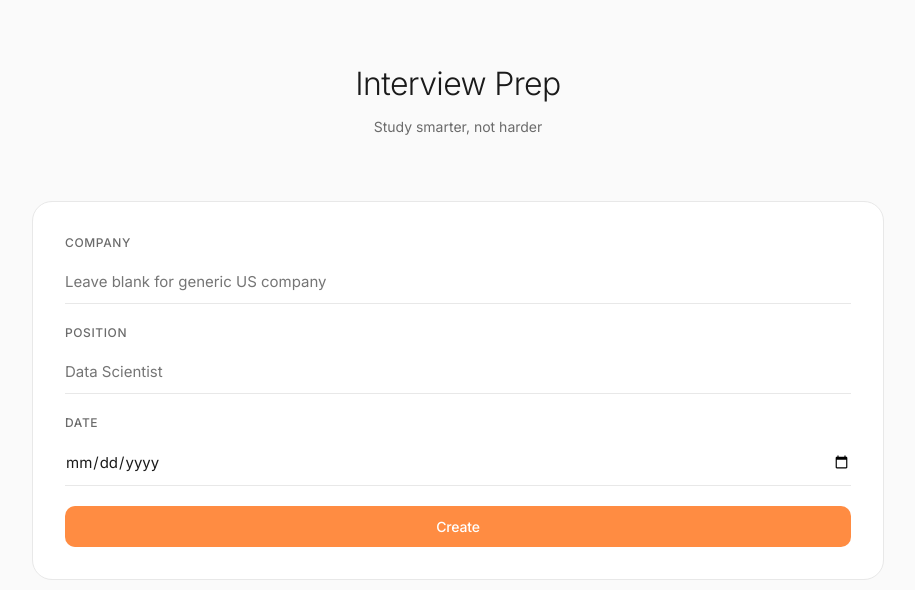
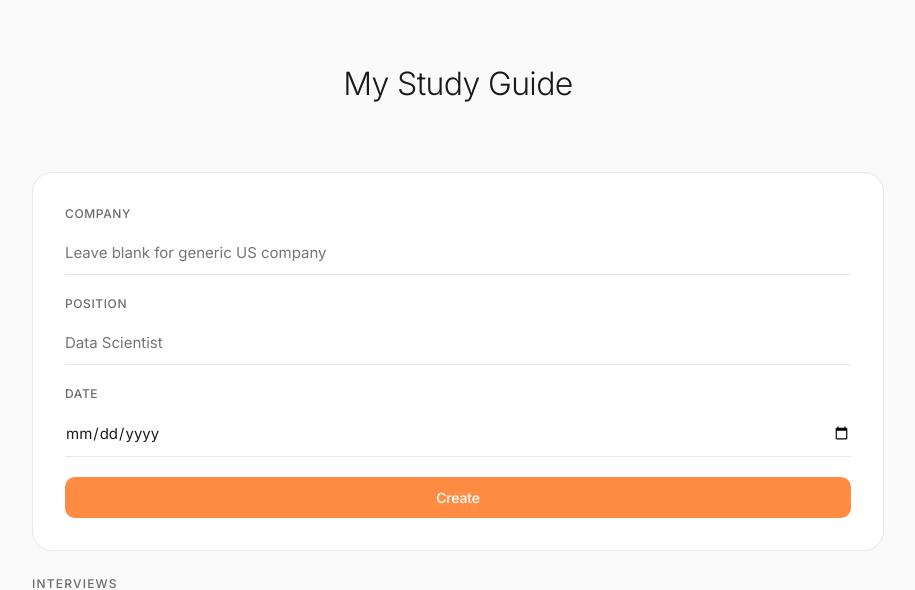
Before and after one commit to ozayn/studyguide, a Flask app: page / in a window 1280 px wide. Shown: the top 590 px of the page, without its empty margins (182-1097 px from the left). Run offline with Flask 3, Linux system fonts and the light colour scheme; data that the repository does not hold is empty.

Commit message:
Rename to 'My Study Guide' and remove subtitle
- Change app name from 'Interview Prep' to 'My Study Guide'
- Remove 'Study smarter, not harder' subtitle
- Update page title and README

```diff
--- a/templates/index.html
+++ b/templates/index.html
@@ -3,7 +3,7 @@
 <head>
     <meta charset="UTF-8">
     <meta name="viewport" content="width=device-width, initial-scale=1.0">
-    <title>Interview Prep</title>
+    <title>My Study Guide</title>
     <link rel="preconnect" href="https://fonts.googleapis.com">
     <link rel="preconnect" href="https://fonts.gstatic.com" crossorigin>
     <link href="https://fonts.googleapis.com/css2?family=Inter:wght@300;400;500;600&display=swap" rel="stylesheet">
@@ -922,8 +922,7 @@
 <body>
     <div class="container">
         <div class="header">
-            <h1>Interview Prep</h1>
-            <p class="subtitle">Study smarter, not harder</p>
+            <h1>My Study Guide</h1>
         </div>
 
         <!-- New Interview Form -->
```
Also changed, not shown: README.md.
